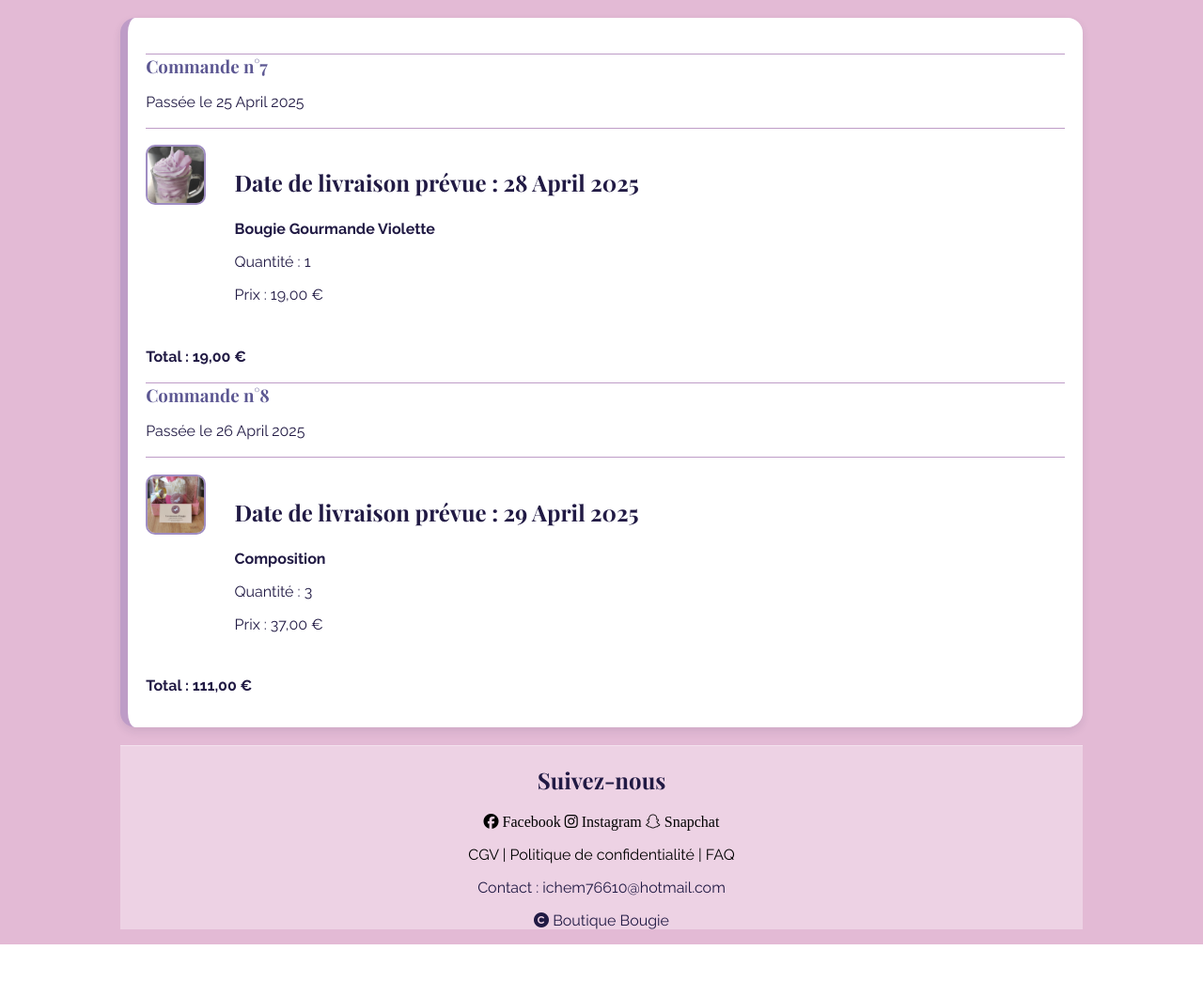
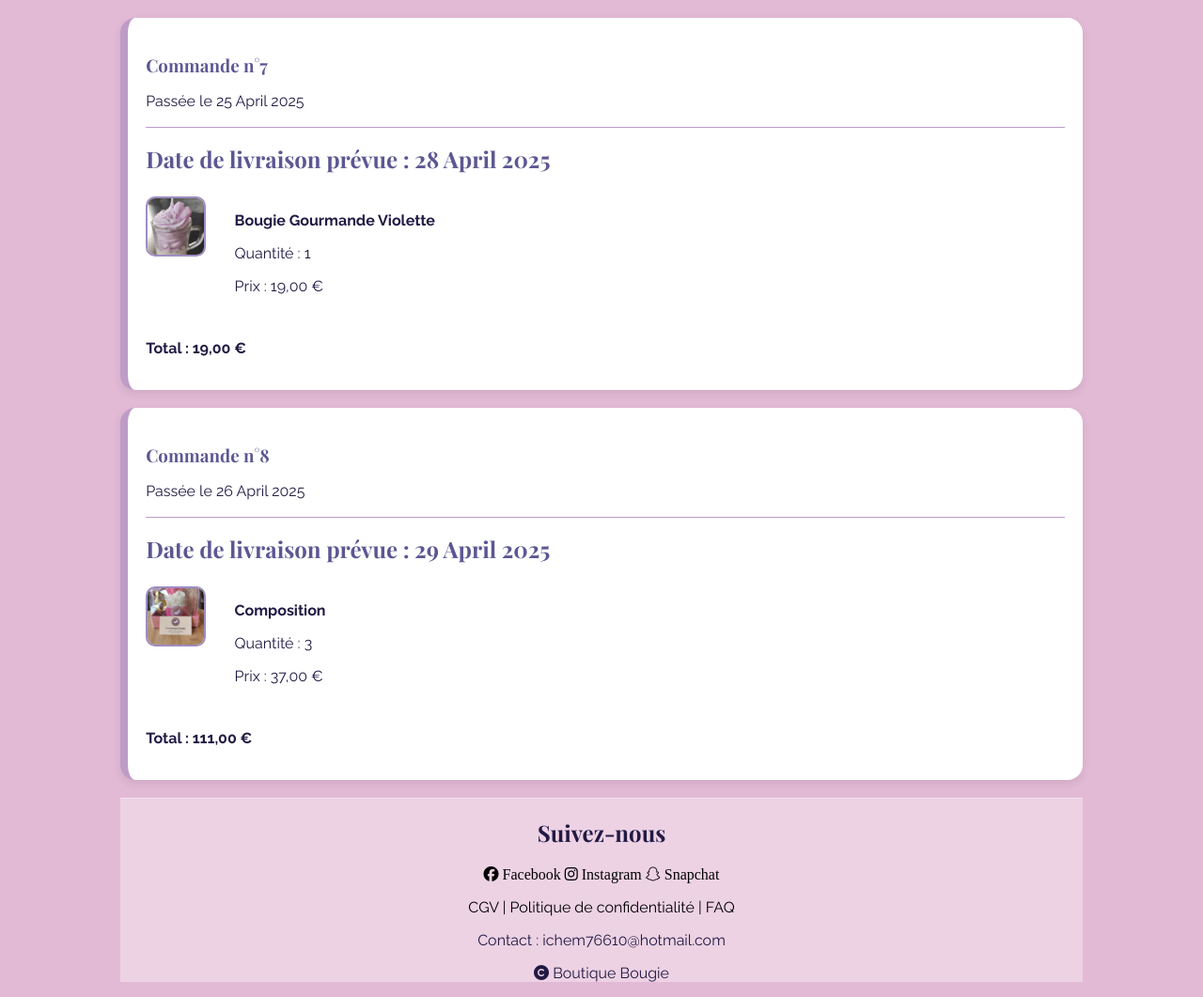
Before and after one commit to ichdev-art/SenteurDangie, a PHP site: page /src/Controller/controller_commande.php in a window 1280 px wide. Shown: the part 54-1115 px from the top of the page at 94% size. Before the commit the page ends 1059 px from the top, so only its background shows below. Run offline with PHP 8.4, Linux system fonts and the light colour scheme; the visitor is signed in with stand-in values (Sample User, id 1); data comes from the database, SQL or seed files in the repository; some libraries are stand-ins or nearby versions; some web fonts are replaced.

Commit message:
petit reglage des cards commande

```diff
--- a/assets/scss/style.css
+++ b/assets/scss/style.css
@@ -334,9 +334,6 @@ h2.titlep {
   box-shadow: 0 4px 10px rgba(33, 26, 68, 0.1);
   border-left: 8px solid #BE9CC7;
 }
-.commande-card .commande-header .command {
-  border-top: 1px solid #BE9CC7;
-}
 .commande-card .commande-header h3 {
   color: #5C5792;
   margin-bottom: 0.9rem;
@@ -346,6 +343,11 @@ h2.titlep {
   border-top: 1px solid #BE9CC7;
   margin-top: 1.1rem;
   padding-top: 1.1rem;
+}
+.commande-produits .dateLivraison {
+  font-size: 1.5rem;
+  color: #5C5792;
+  margin-top: 0;
 }
 .commande-produits .produit {
   display: flex;
--- a/assets/scss/style.scss
+++ b/assets/scss/style.scss
@@ -386,12 +386,6 @@ h2.titlep {
     box-shadow: 0 4px 10px rgba(33, 26, 68, 0.1);
     border-left: 8px solid #BE9CC7;
 
-    & .commande-header {
-        & .command {
-            border-top: 1px solid #BE9CC7;
-        }
-    }
-
     & .commande-header h3 {
         color: #5C5792;
         margin-bottom: 0.9rem;
@@ -402,6 +396,12 @@ h2.titlep {
     border-top: 1px solid #BE9CC7;
     margin-top: 1.1rem;
     padding-top: 1.1rem;
+
+    & .dateLivraison {
+        font-size: 1.5rem;
+        color: #5C5792;
+        margin-top: 0;
+    }
 
 
     & .produit {
--- a/src/View/view_commande.php
+++ b/src/View/view_commande.php
@@ -6,22 +6,23 @@ include_once '../../templates/nav.php';
 ?>
 
 
-<div class="commande-card">
-  <?php foreach ($command as $commande) { ?>
 
+<?php foreach ($command as $commande) { ?>
+  <div class="commande-card">
     <div class="commande-header">
       <h3 class="command">Commande n°<?= $commande['com_id'] ?></h3>
       <p>Passée le <?= $commande['com_dateCommande'] ?></p>
+
     </div>
 
+
     <div class="commande-produits">
-
+      <h3 class="dateLivraison">Date de livraison prévue : <?= $commande['com_dateLivraison'] ?></h3>
       <?php foreach ($commande['produits'] as $produit) { ?>
 
         <div class="produit">
           <img src="/assets/img/<?= $produit['pro_img'] ?>" alt="<?= $produit['pro_nom'] ?>">
           <div class="infos">
-            <h3 class="dateLivraison">Date de livraison prévue : <?= $commande['com_dateLivraison'] ?></h3>
             <p class="nom"><?= $produit['pro_nom'] ?></p>
             <p>Quantité : <?= $produit['comlig_quantité'] ?></p>
             <p>Prix : <?= $fmt->formatCurrency($produit['pro_prix'], "EUR") ?></p>
@@ -35,10 +36,10 @@ include_once '../../templates/nav.php';
     <div class="commande-footer">
       <p>Total : <?= $fmt->formatCurrency($commande['total'], "EUR") ?></p>
     </div>
+  </div>
+<?php } ?>
 
-  <?php } ?>
 
-</div>
 
 
 <?php
```
Also changed, not shown: 1 other file.
